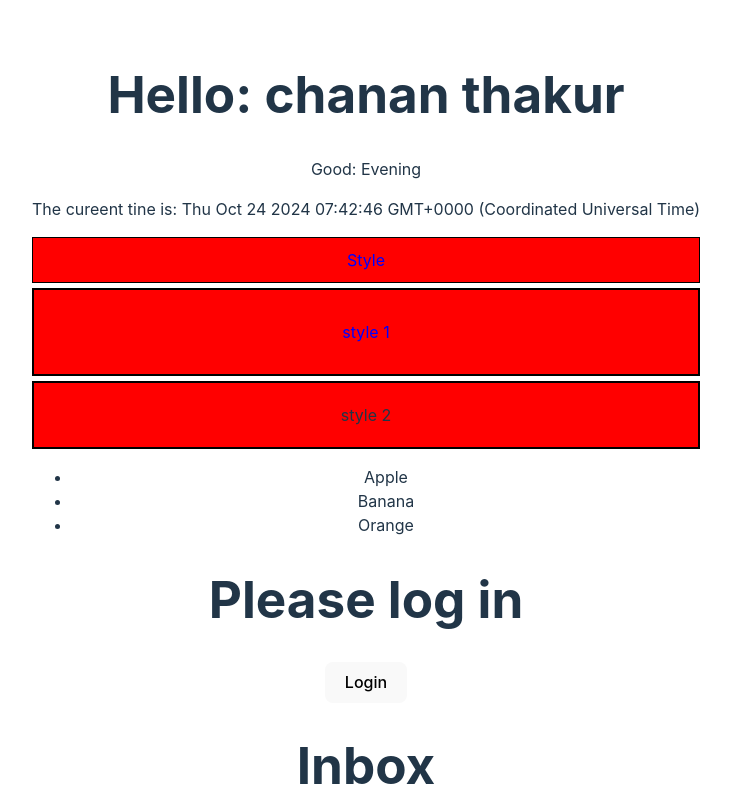
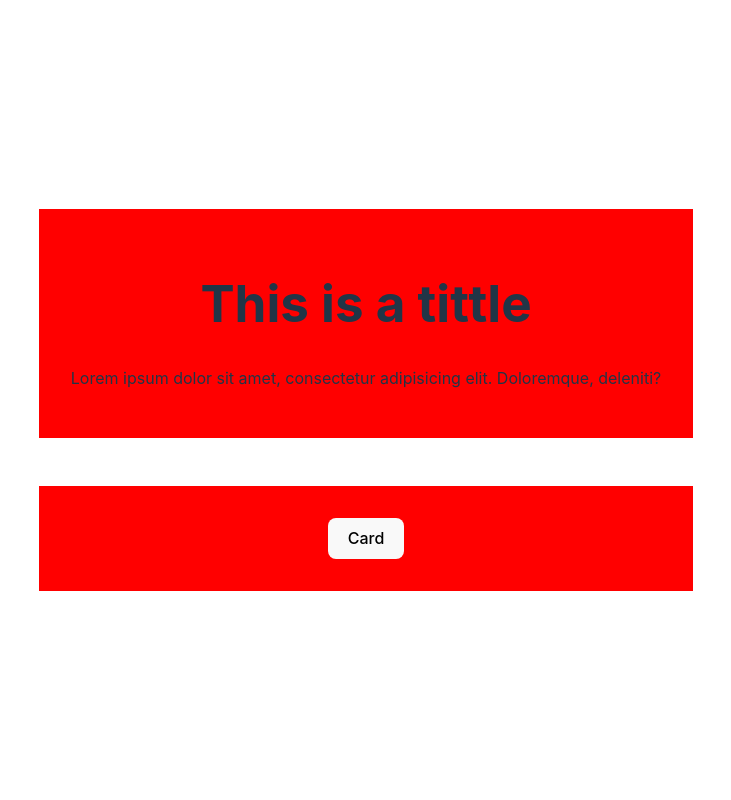
Before and after one commit to CHANDAN-su/reactApplication, a React (Vite) app: page / in a window 1280 px wide. Shown: the top 800 px of the page, without its empty margins (274-1005 px from the left). Built offline with nearby package versions, Linux system fonts and the light colour scheme.

Commit message:
Composition: Contaiment Example (passig Children

```diff
--- /dev/null
+++ b/Component/Compsition.jsx
@@ -0,0 +1,25 @@
+import React from 'react'
+
+
+function Card({ children }){
+    return (
+        <div style={{backgroundColor: "red"}} className='card'>{children}</div>
+    )
+}
+
+function Compsition() {
+  return (
+    <>
+    <Card>
+        <h1>This is a tittle</h1>
+        <p>Lorem ipsum dolor sit amet, consectetur adipisicing elit. Doloremque, deleniti?</p>
+    </Card>
+    <br /><br />
+    <Card>
+        <button>Card</button>
+    </Card>
+    </>
+  )
+}
+
+export default Compsition
--- a/src/App.jsx
+++ b/src/App.jsx
@@ -11,6 +11,7 @@ import HierarchicalStructure from "../Component/HierarchicalStructure";
 import Reusability from "../Component/Reusability";
 import SeparationofConcerns from "../Component/SeparationofConcerns";
 import JavascriptXML from "../Component/JavascriptXML";
+import Compsition from "../Component/Compsition";
 
 function App() {
 
@@ -24,7 +25,8 @@ function App() {
       {/* < HierarchicalStructure /> */}
       {/* < Reusability /> */}
       {/* <SeparationofConcerns /> */}
-      < JavascriptXML />
+      {/* < JavascriptXML /> */}
+      <Compsition/>
     </>
   )
 }
```
